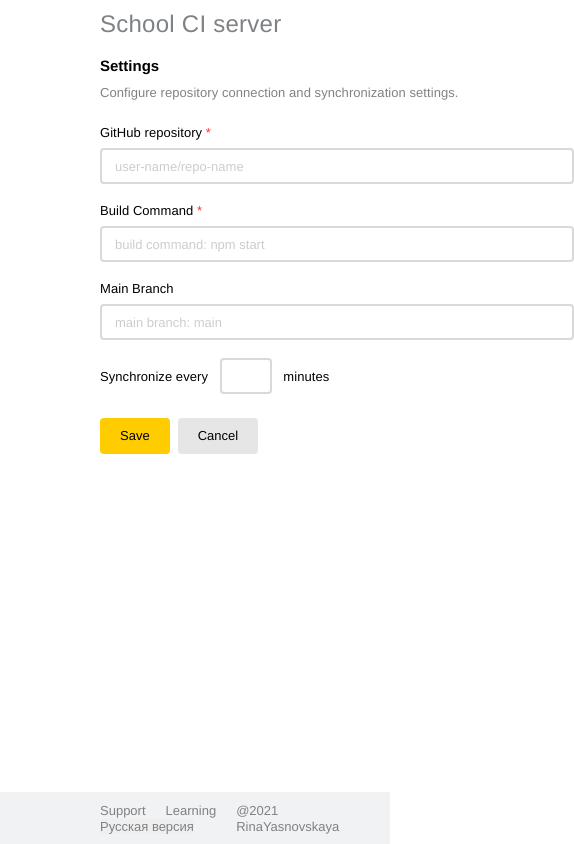
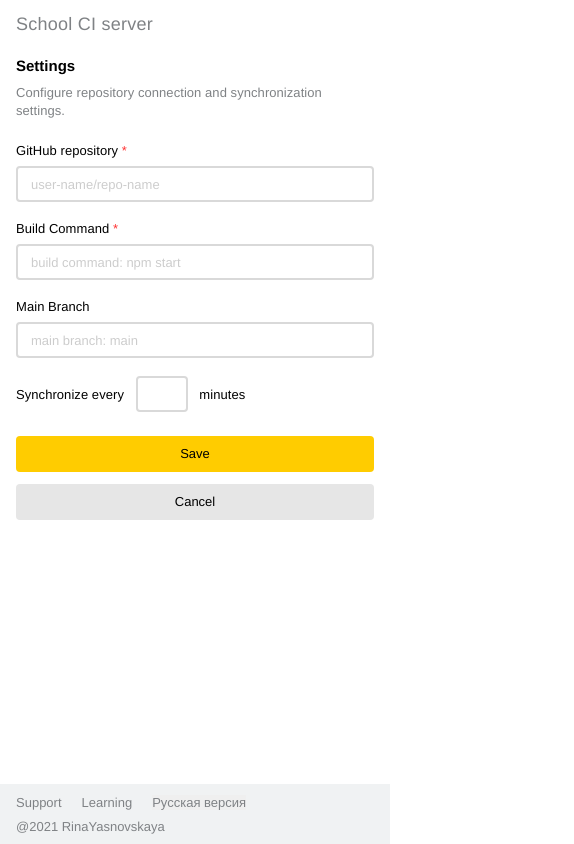
Before and after one commit to RinaYasnovskaya/shri-react-first-part, a React app in the folder shri-react/: page /settings in a window 390 px wide. Shown: the whole page, 574 px wide, since content can reach past the window. Built offline with nearby package versions, Linux system fonts and the light colour scheme; the HTML template or start-up script is replaced by a standard one; a web font is replaced by a local one.

Commit message:
style: add some style for mobile

```diff
--- a/shri-react/src/components/builds/build-list/buildCard.scss
+++ b/shri-react/src/components/builds/build-list/buildCard.scss
@@ -133,3 +133,34 @@
     }
   }
 }
+
+@media (max-width: 500px) {
+  .card{
+    flex-direction: column;
+    height: auto;
+
+    &__right-part{
+      flex-direction: row;
+      width: auto;
+      border-top: 1px solid $color-separate;
+      margin-top: 8px;
+      padding-top: 8px;
+      padding-left: 31px;
+    }
+
+    &__date{
+      margin-bottom: 0;
+      padding-right: 9px;
+    }
+
+    &__title, &__description {
+      display: block;
+    }
+
+    &__title{
+      margin-bottom: 8px;
+      font-size: $font-size-number-mobile;
+      line-height: $font-size-number-mobile;
+    }
+  }
+}
--- a/shri-react/src/components/builds/build-list/buildList.scss
+++ b/shri-react/src/components/builds/build-list/buildList.scss
@@ -5,3 +5,9 @@
 .button__show{
   width: 92px;
 }
+
+@media (max-width: 670px) {
+  .build-list{
+    padding: 0  6px;
+  }
+}
--- a/shri-react/src/components/footer/footer.scss
+++ b/shri-react/src/components/footer/footer.scss
@@ -22,3 +22,14 @@
     color: $color-text-other-hover;
   }
 }
+
+@media (max-width: 600px) {
+  .footer{
+    padding: 10px 16px;
+    display: block;
+
+    &__left-elem{
+      margin-bottom: 8px;
+    }
+  }
+}
--- a/shri-react/src/components/header/header.scss
+++ b/shri-react/src/components/header/header.scss
@@ -73,3 +73,17 @@
     margin-right: 8px;
   }
 }
+
+@media (max-width: 500px) {
+  .header{
+    padding: 12px 16px;
+
+    &__title{
+      font-size: $font-size-number;
+    }
+
+    &__repo{
+      line-height: 20px;
+    }
+  }
+}
--- a/shri-react/src/components/settings/settings.scss
+++ b/shri-react/src/components/settings/settings.scss
@@ -81,3 +81,27 @@
 .red-star{
   color: $red-star;
 }
+
+@media (max-width: 670px) {
+  .form{
+    margin: auto;
+  }
+}
+
+@media (max-width: 500px) {
+  .form {
+    width: 100%;
+    padding: 0 16px;
+
+    input:not([type="submit"]):not([type="button"]), input {
+      width: 100%;
+    }
+
+    input[type="submit"] {
+      margin-bottom: 12px;
+    }
+    input[type="button"] {
+      margin-left: 0;
+    }
+  }
+}
```
